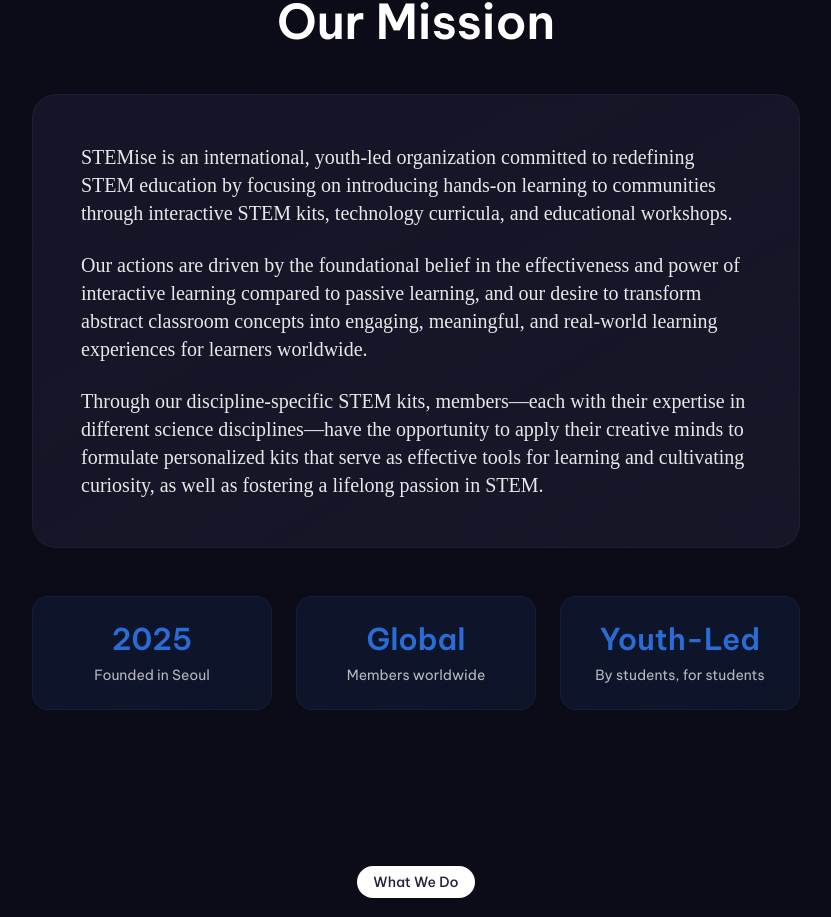
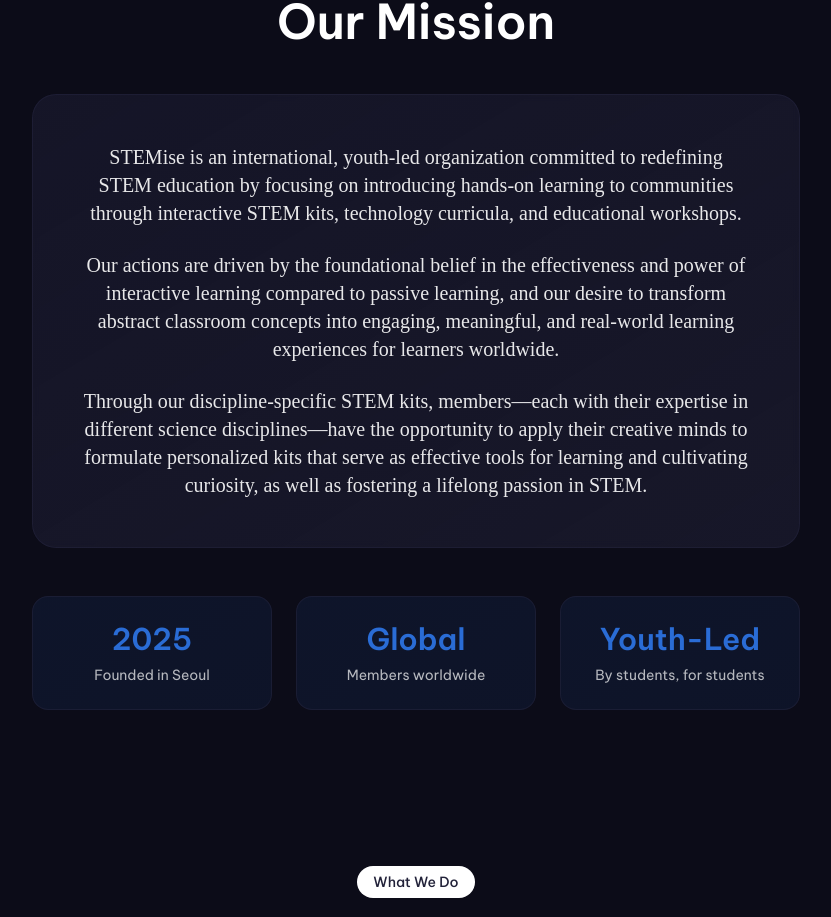
Before and after one commit to STEMise/stemise-website-current-1-3-2026, a React (Vite) app: page / in a window 1280 px wide. Shown: the part 851-1768 px from the top of the page, without its empty margins (224-1055 px from the left). Built offline with nearby package versions, Linux system fonts and the light colour scheme; the HTML template or start-up script is replaced by a standard one.

Commit message:
Visual edit in Lovable
Edited UI in Lovable

```diff
--- a/src/components/MissionSection.tsx
+++ b/src/components/MissionSection.tsx
@@ -36,15 +36,15 @@ const MissionSection = () => {
           </div>
 
           <div ref={contentRef} className={`bg-gradient-to-br from-card to-secondary/50 p-8 md:p-12 rounded-3xl border border-border/50 backdrop-blur-sm hover:shadow-2xl hover:shadow-primary/5 transition-all duration-500 ${contentVisible ? 'animate-fade-in-up stagger-1' : 'opacity-0'}`}>
-            <p className="font-serif text-lg md:text-xl leading-relaxed text-foreground/90">
+            <p className="font-serif text-lg md:text-xl leading-relaxed text-foreground/90 text-center">
               STEMise is an international, youth-led organization committed to redefining STEM education by focusing on introducing hands-on learning to communities through interactive STEM kits, technology curricula, and educational workshops.
             </p>
 
-            <p className="font-serif text-lg md:text-xl leading-relaxed text-foreground/90 mt-6">
+            <p className="font-serif text-lg md:text-xl leading-relaxed text-foreground/90 mt-6 text-center">
               Our actions are driven by the foundational belief in the effectiveness and power of interactive learning compared to passive learning, and our desire to transform abstract classroom concepts into engaging, meaningful, and real-world learning experiences for learners worldwide.
             </p>
 
-            <p className="font-serif text-lg md:text-xl leading-relaxed text-foreground/90 mt-6">
+            <p className="font-serif text-lg md:text-xl leading-relaxed text-foreground/90 mt-6 text-center">
               Through our discipline-specific STEM kits, members—each with their expertise in different science disciplines—have the opportunity to apply their creative minds to formulate personalized kits that serve as effective tools for learning and cultivating curiosity, as well as fostering a lifelong passion in STEM.
             </p>
           </div>
```
